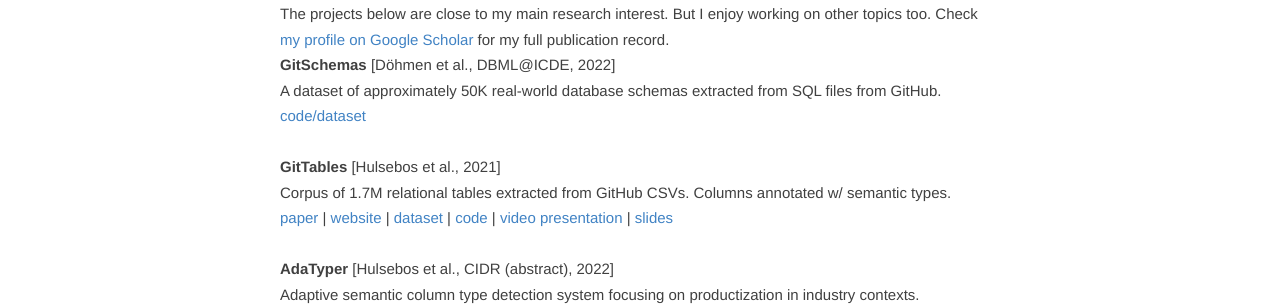
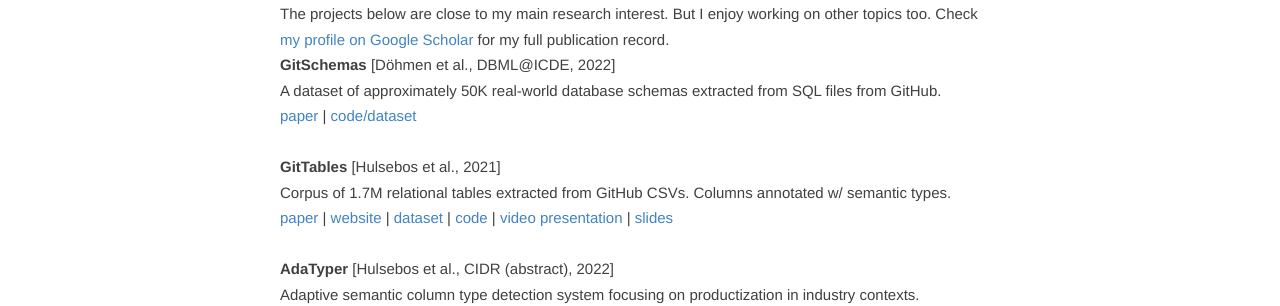
Before and after one commit to madelonhulsebos/madelonhulsebos.github.io, a Jekyll site: the page built from _projects/projects.html, in a window 1280 px wide. Shown: the part 142-448 px from the top of the page. Built offline with Jekyll 4.4.1, drawn with Linux system fonts in a browser that asks for light colours.

Commit message:
Add gitschemas paper.

```diff
--- a/_projects/projects.html
+++ b/_projects/projects.html
@@ -10,7 +10,7 @@
   <b>GitSchemas</b> [Döhmen et al., DBML@ICDE, 2022] <br>
   A dataset of approximately 50K real-world database schemas extracted from SQL files from GitHub.
   <br>
-  <a href="https://github.com/tdoehmen/gitschemas" target="_blank">code/dataset</a>
+  <a href="/assets/GitSchemas - a dataset for automating data preparation tasks.pdf" target="_blank">paper</a> | <a href="https://github.com/tdoehmen/gitschemas" target="_blank">code/dataset</a>
 </div>
 
 <br>
```
Also changed, not shown: 1 other file.
